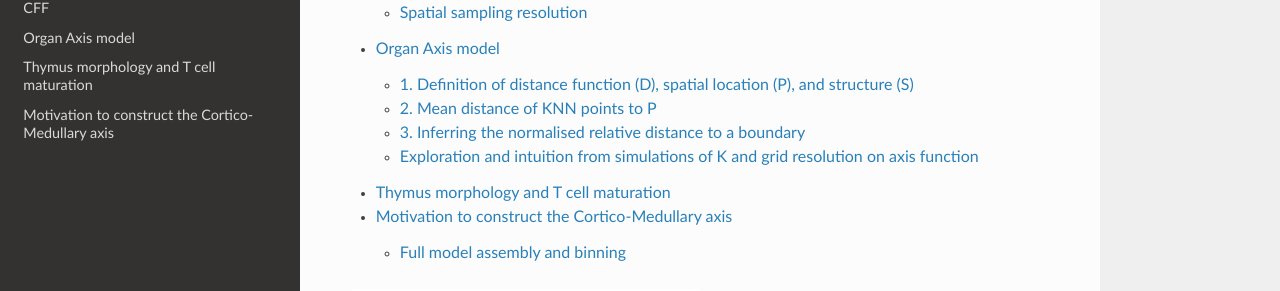
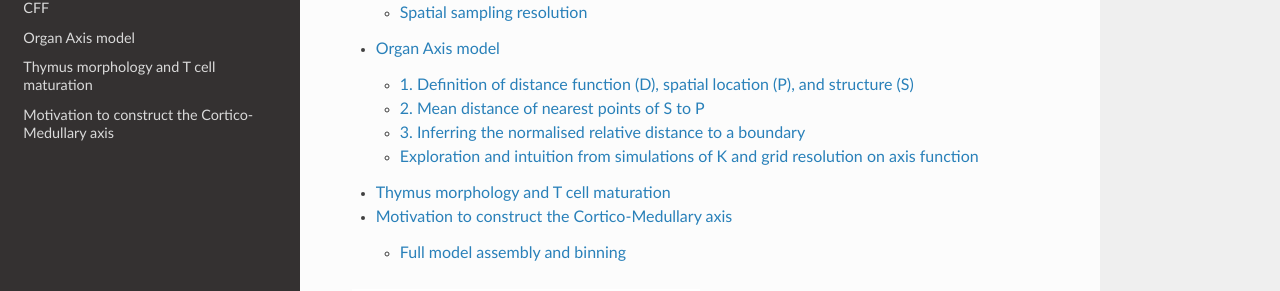
Before and after one commit to nadavyayon/organ_axis_tutorial, a Sphinx documentation site: the page built from docs/source/index.rst, in a window 1280 px wide and 900 px high, scrolled down 721 px. Shown: the part 159-450 px from the top of the window. Built offline with Sphinx 7.4.7 and the Read the Docs theme 3.1.0, drawn with Linux system fonts in a browser that asks for light colours.

Commit message:
Update Model formulation.rst

```diff
--- a/docs/source/Model formulation.rst
+++ b/docs/source/Model formulation.rst
@@ -12,7 +12,7 @@ With D defined, the mean distance from point P to structure S across a set of K
 .. image:: images/grid_space_3.PNG
    :width: 75%
 
-2. Mean distance of KNN points to P
+2. Mean distance of nearest points of S to P
 -------------
 With D defined, we proceed to calculate the mean distance from point P to structure S across a set of K nearest points. To achieve this, we introduce μ, the mean of minimal distances, where K represents the count of nearest points.
 For that we can define:
```
